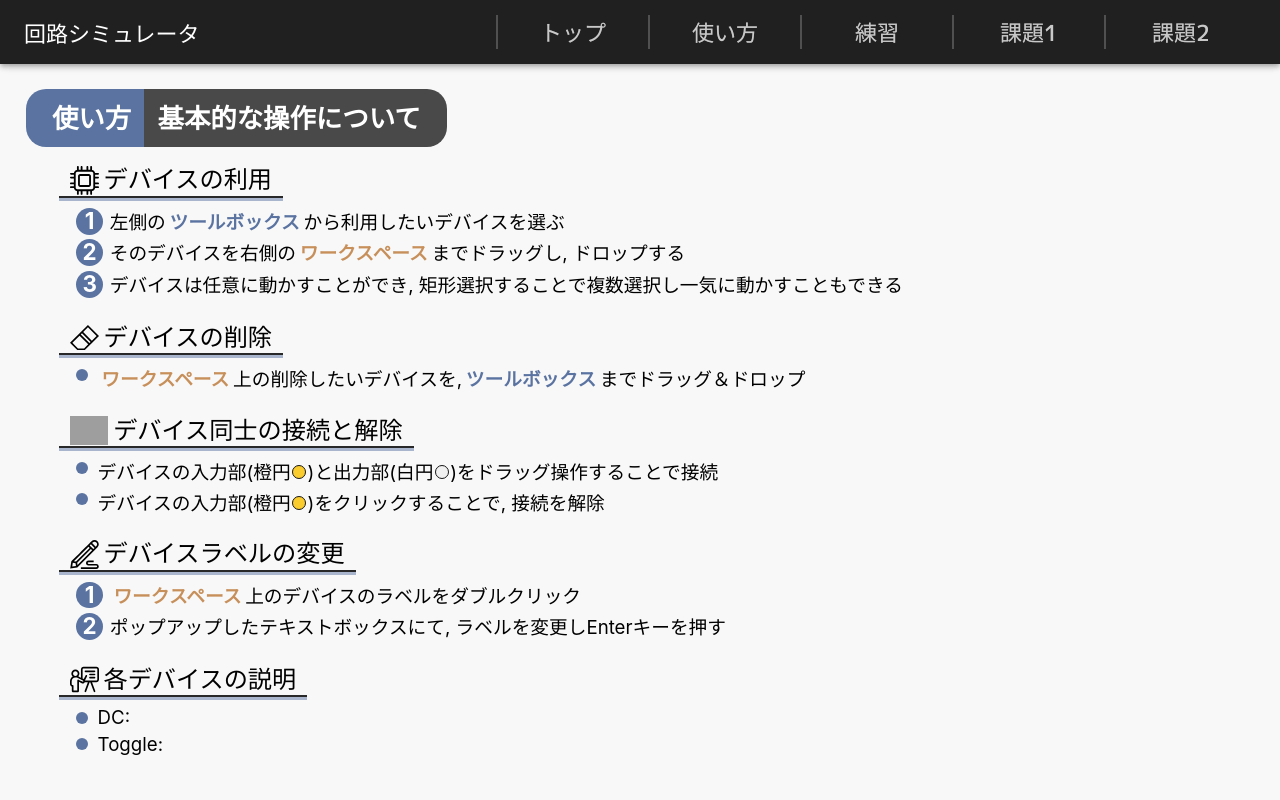
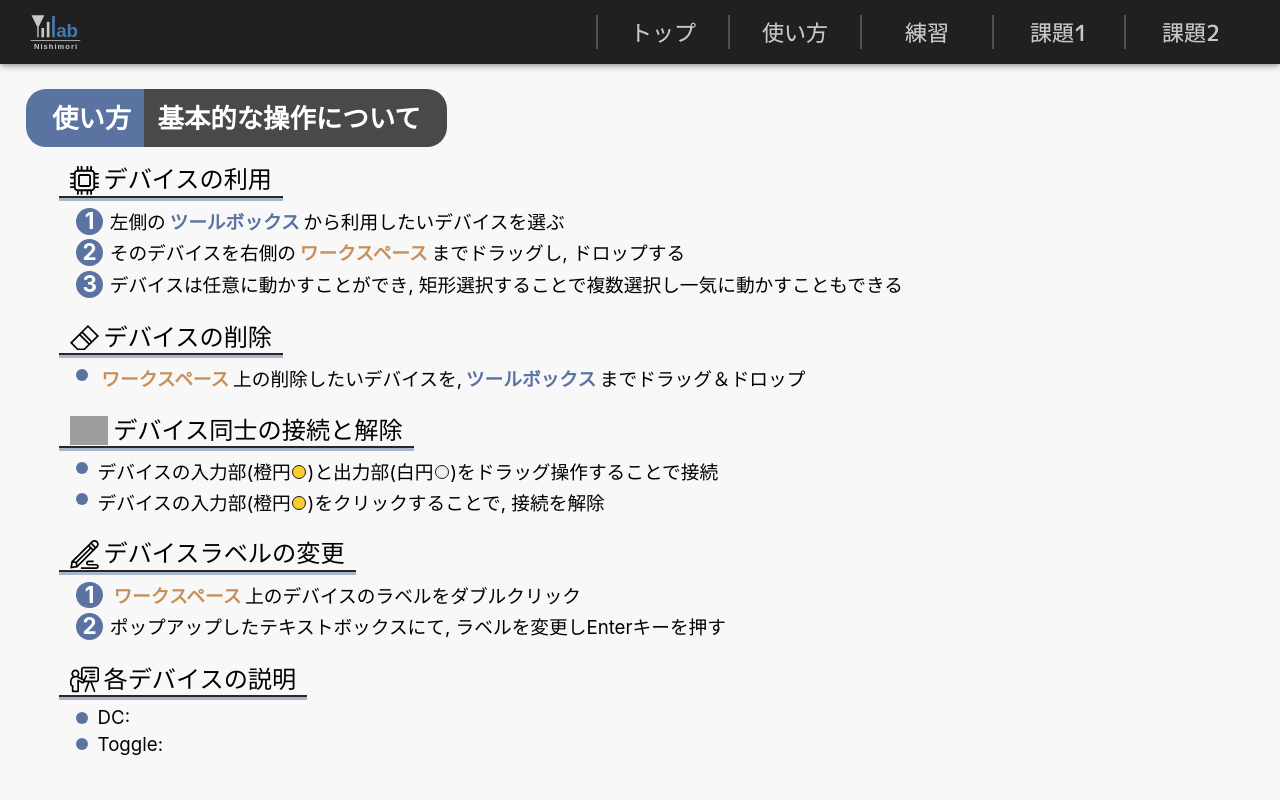
Before and after one commit to haru1843/circuit-simulation-app, a React (Create React App) app: page /circuit-simulation-app/usage in a window 1280 px wide. Shown: the top 800 px of the page. Built offline with nearby package versions, Linux system fonts and the light colour scheme; grey boxes are pictures that could not be loaded.

Commit message:
update: header-str -> header-logo

```diff
--- a/src/views/components/header.js
+++ b/src/views/components/header.js
@@ -22,13 +22,22 @@ const theme = createMuiTheme({
 const HeaderDiv = styled.div`
   z-index: 99999;
 
+  span.header-logo-container {
+    display: inline-block;
+    height: 48px;
+
+    img {
+      height: 100%;
+    }
+  }
+
   div.header-right {
     margin-left: auto;
     /* margin-right: -12; */
 
     .link-div {
       border-left: 2px solid #505050;
-      width: 150px;
+      width: 130px;
       text-align: center;
       display: inline-block;
       /* margin: 0; */
@@ -67,7 +76,13 @@ function Header(props) {
       <ThemeProvider theme={theme}>
         <AppBar position="static">
           <Toolbar>
-            <span>回路シミュレータ</span>
+            <span className="header-logo-container">
+              <img
+                className="lab-logo"
+                src={`${process.env.PUBLIC_URL}/footer/lab_logo.svg`}
+                alt="デバイスの画像"
+              ></img>
+            </span>
             <div className="header-right">
               <div className="link-div">
                 <Link to="/circuit-simulation-app/">トップ</Link>
```
